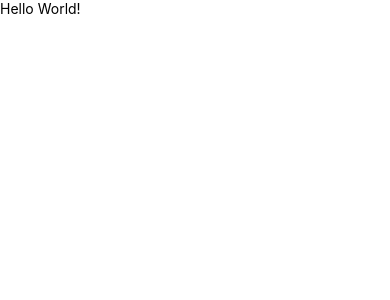
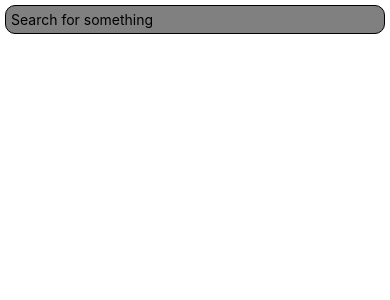
Before and after one commit to kshitijkhowal/practice, a React Native app: screen / in a window 390 px wide. Shown: the top 300 px of the page. Built offline with nearby package versions, Linux system fonts and the light colour scheme.

Commit message:
implemented autocomplete search bar with optimisations

```diff
--- a/App.tsx
+++ b/App.tsx
@@ -10,6 +10,7 @@ import {
   SafeAreaProvider,
   SafeAreaView,
 } from 'react-native-safe-area-context';
+import AutoCompleteSearchBar from './src/screens/AutoCompleteSearchBar';
 
 function App() {
   const isDarkMode = useColorScheme() === 'dark';
@@ -26,7 +27,7 @@ function AppContent() {
 
   return (
     <SafeAreaView style={styles.container}>
-      <Text>Hello World!</Text>
+      <AutoCompleteSearchBar/>
     </SafeAreaView>
   );
 }
--- /dev/null
+++ b/src/screens/AutoCompleteSearchBar.tsx
@@ -0,0 +1,135 @@
+/* eslint-disable @typescript-eslint/no-unused-vars */
+import { useEffect, useRef, useState } from "react";
+import { Button, FlatList, Pressable, StyleSheet, Text, TextInput, View } from "react-native";
+
+const API_URL = "https://dummyjson.com/recipes/search";
+const MAX_RECCOMENDATIONS = 10;
+const DEBOUNCE_DELAY = 500;
+
+const AutoCompleteSearchBar = () => {
+    const [searchQ, setSearchQ] = useState<string>("");
+    const [recipies, setRecipies] = useState<any[]>([]);
+    const [isFocused, setIsFocused] = useState<boolean>(false);
+    const [cache, setCache] = useState<any>({});
+
+    useEffect(()=>{
+        console.log(cache)
+    },[cache])
+
+    const textInputRef = useRef<TextInput>(null);
+
+    useEffect(() => {
+        const fetchData = () => {
+            console.log("API CALL", searchQ);
+            const params = {
+                q: searchQ,
+                limit: MAX_RECCOMENDATIONS.toString(),
+            }
+
+            if (params.q === "") {
+                setRecipies([]);
+                return;
+            }
+
+            const queryString = new URLSearchParams(params).toString();
+            const API_WITH_PARAMS = `${API_URL}?${queryString}`
+
+            if(cache[API_WITH_PARAMS]) {
+                console.log('from cache', searchQ)
+                setRecipies(cache[API_WITH_PARAMS]);
+                return;
+            }
+
+            fetch(API_WITH_PARAMS)
+                .then((res) => res.json())
+                .then((res) => {
+                    console.log('from api', searchQ)
+                    setRecipies(res.recipes);
+                    setCache((prev: any) => {
+                        return {
+                            ...prev,
+                            [API_WITH_PARAMS]: res.recipes,
+                        }
+                    })
+                });
+        }
+
+        const timeoutId = setTimeout(() => {
+            fetchData();
+        }, DEBOUNCE_DELAY);
+
+        return () => {
+            clearTimeout(timeoutId);
+        };
+    }, [searchQ])
+
+    const handleTIFocus = () => {
+        setIsFocused(true)
+    }
+
+    const handleTIUnfocus = () => {
+        setIsFocused(false)
+    }
+
+    const renderSuggestionItem = ({ item }: { item: any }) => {
+
+        const handleItemPress = () => {
+            setSearchQ(item.name);
+            //@ts-ignore
+            textInputRef?.current?.blur()
+        }
+
+        return (
+            <Pressable onPress={() => handleItemPress()} style={styles.suggestionItem}>
+                <Text>
+                    {item.name}
+                </Text>
+            </Pressable>
+        );
+    }
+
+    return (
+        <View style={styles.mainContainer}>
+            <TextInput
+                placeholder="Search for something"
+                ref={textInputRef}
+                onFocus={() => handleTIFocus()}
+                onBlur={() => handleTIUnfocus()}
+                style={styles.ti}
+                value={searchQ}
+                onChangeText={(text) => setSearchQ(text)}
+            />
+            {recipies.length !== 0 && isFocused && <FlatList
+                data={recipies}
+                renderItem={renderSuggestionItem}
+                ItemSeparatorComponent={<View style={styles.horizontalSeperator} />}
+                contentContainerStyle={styles.flatlistContainer}
+            />}
+        </View>
+    )
+}
+
+const styles = StyleSheet.create({
+    mainContainer: {
+        padding: 5,
+    },
+    ti: {
+        borderWidth: 1,
+        backgroundColor: "gray",
+        borderRadius: 10,
+        padding: 5
+    },
+    suggestionItem: {
+        padding: 5,
+    },
+    horizontalSeperator: {
+        height: 1,
+        backgroundColor: 'black'
+    },
+    flatlistContainer: {
+        borderWidth: 1,
+        borderRadius: 10,
+    },
+})
+
+export default AutoCompleteSearchBar;
```
